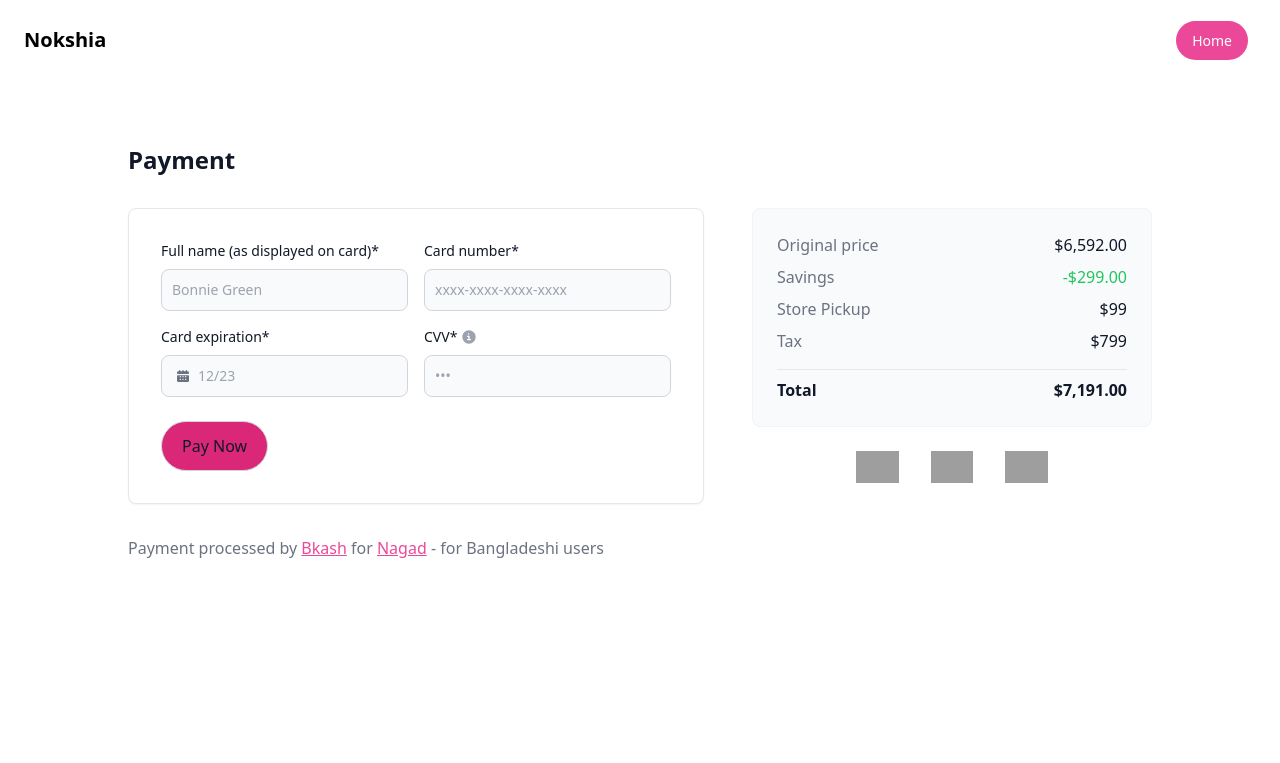
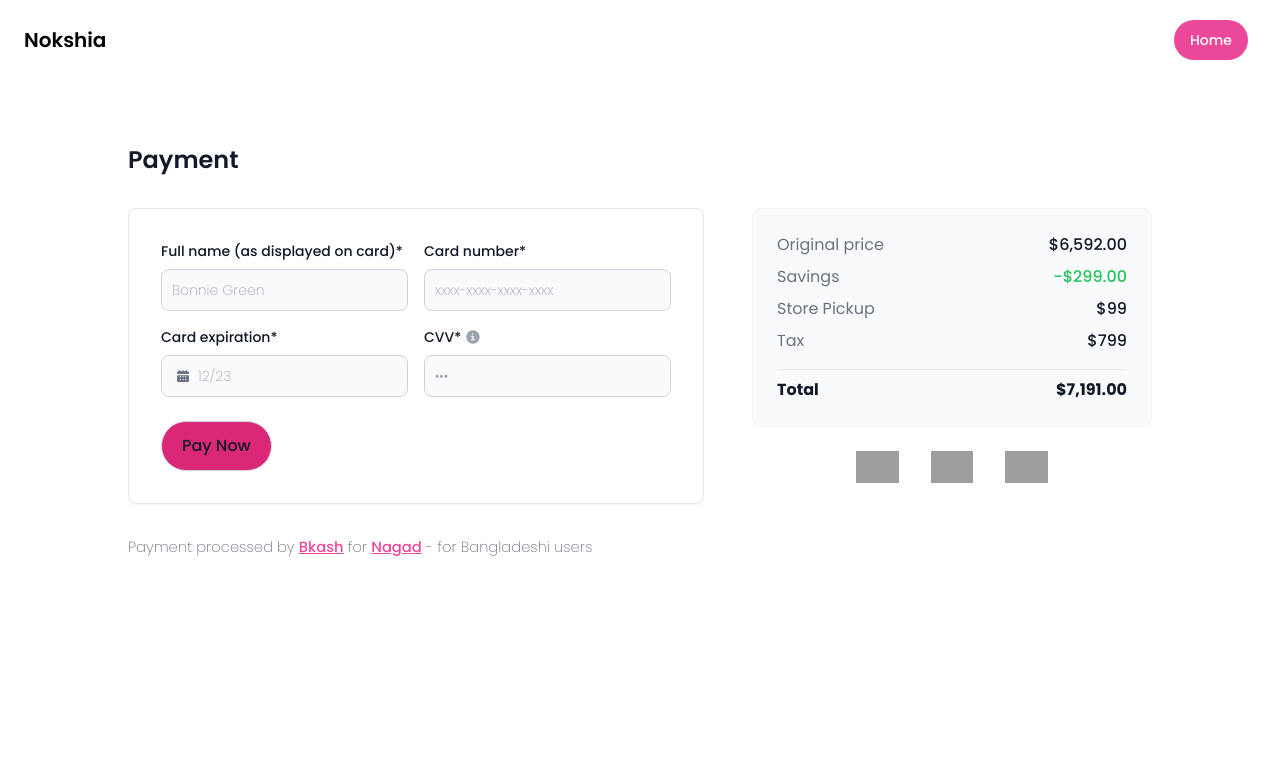
Before and after one commit to aukhalid/Nokshia-Demo, a plain HTML site: page checkout.html in a window 1280 px wide. Shown: the top 763 px of the page. Drawn offline with nearby package versions, Linux system fonts and the light colour scheme; grey boxes are pictures that could not be loaded.

Commit message:
Update checkout.html

```diff
--- a/checkout.html
+++ b/checkout.html
@@ -23,6 +23,13 @@
     />
     <link href="https://unpkg.com/aos@2.3.1/dist/aos.css" rel="stylesheet" />
 
+    <link rel="preconnect" href="https://fonts.googleapis.com" />
+    <link rel="preconnect" href="https://fonts.gstatic.com" crossorigin />
+    <link
+      href="https://fonts.googleapis.com/css2?family=Poppins:ital,wght@0,100;0,200;0,300;0,400;0,500;0,600;0,700;0,800;0,900;1,100;1,200;1,300;1,400;1,500;1,600;1,700;1,800;1,900&display=swap"
+      rel="stylesheet"
+    />
+
     <style>
       @keyframes spin {
         0% {
@@ -36,6 +43,14 @@
       .animate-spin-slow {
         animation: spin 30s linear infinite;
       }
+
+      body {
+        font-family: "Poppins", sans-serif;
+        font-weight: 200;
+        font-style: normal;
+        font-size: 92%;
+      }
+
 
       .header-scroll {
         transition: box-shadow 0.9s ease;
```
